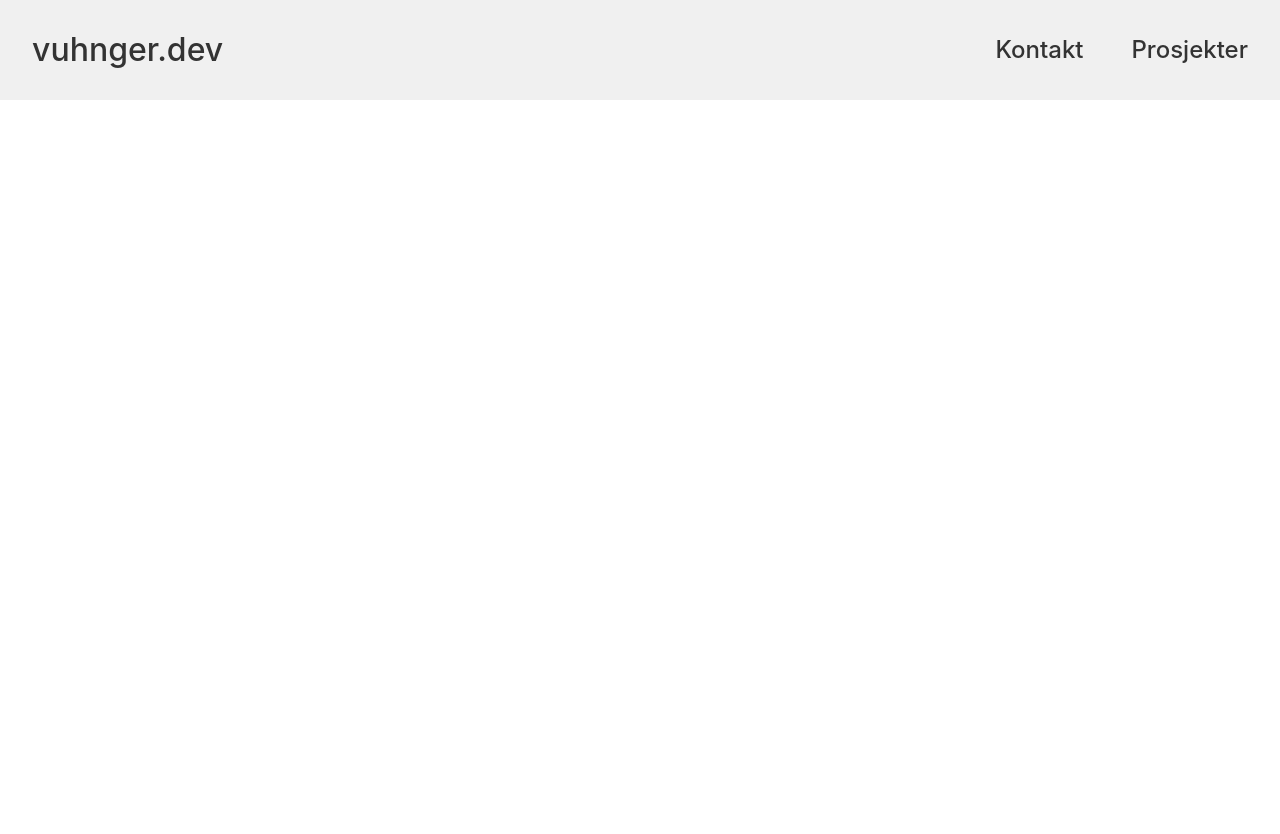
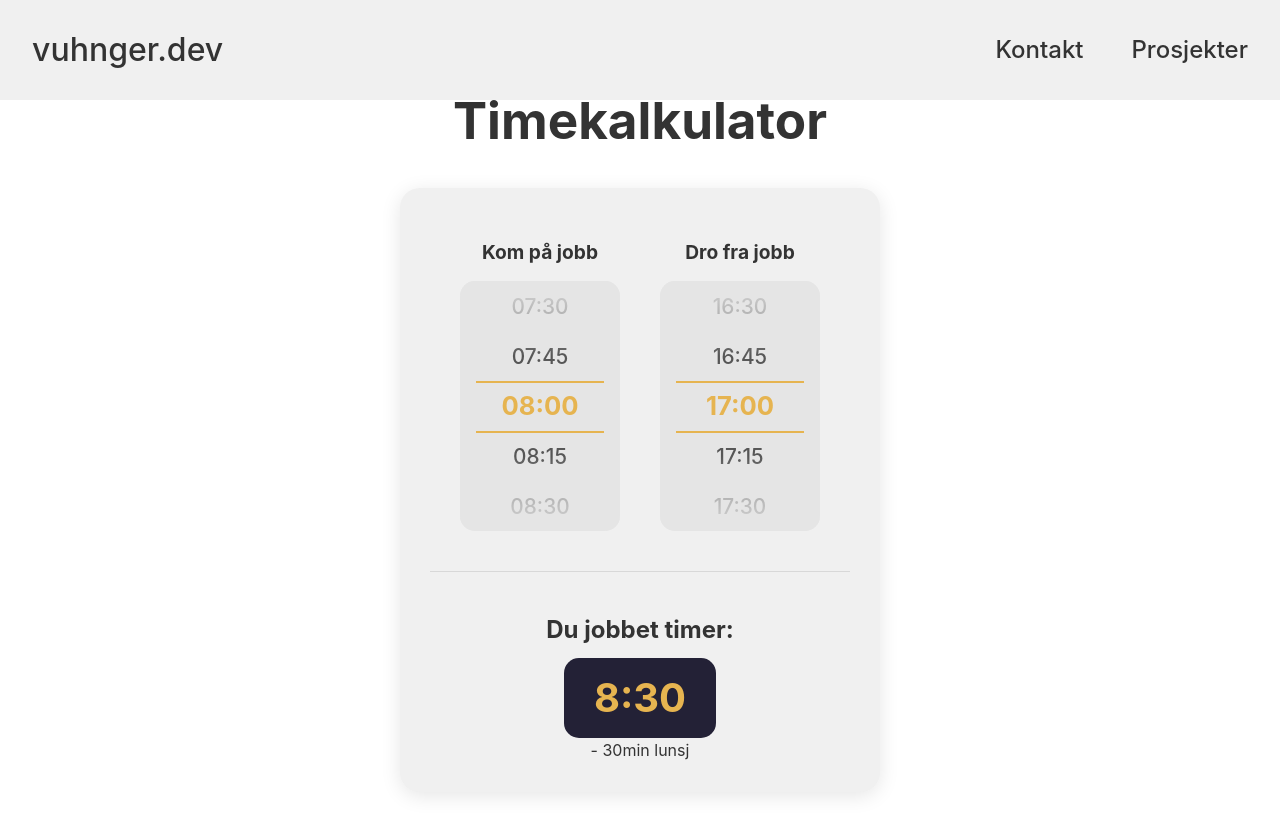
Before and after one commit to vuhnger/vuhnger.github.io, a React (Vite) app: page /timetracker in a window 1280 px wide. Shown: the top 834 px of the page. Before the commit the page ends 800 px from the top, so only its background shows below. Built offline with nearby package versions, Linux system fonts and the light colour scheme.

Commit message:
vibekodet en timetracker under /timetracker

```diff
--- a/src/App.tsx
+++ b/src/App.tsx
@@ -7,6 +7,7 @@ import Projects from './components/Projects/Projects';
 import NavBar from './components/NavBar/NavBar';
 import Dashboard from './components/Dashboard/Dashboard';
 import { Analytics } from "@vercel/analytics/react"
+import TimeTracker from './components/TimeTracker/TimeTracker';
 
 export default function App() {
   return (
@@ -17,6 +18,7 @@ export default function App() {
         <Route path="/about" element={<About />} />
         <Route path="/projects" element={<Projects />} />
         <Route path="/dashboard" element={<Dashboard />} />
+        <Route path="/timetracker" element={<TimeTracker />} />
         <Route path="/" element={<Navigate to="/home" />} />
       </Routes>
       <Analytics/>
--- /dev/null
+++ b/src/components/TimeTracker/TimeTracker.css
@@ -0,0 +1,153 @@
+.hour-calculator {
+  display: flex;
+  flex-direction: column;
+  align-items: center;
+  padding: 40px 20px;
+  max-width: 800px;
+  margin: 0 auto;
+  margin-top: 50px;
+  color: var(--primary-color, #232136);
+}
+
+.hour-calculator h1 {
+  margin-bottom: 40px;
+}
+
+.calculator-container {
+  display: flex;
+  flex-direction: column;
+  align-items: center;
+  background-color: var(--secondary-color, #faf4ed);
+  padding: 30px;
+  border-radius: 20px;
+  box-shadow: 0 4px 20px rgba(0, 0, 0, 0.1);
+  width: 100%;
+}
+
+.time-wheels {
+  display: flex;
+  justify-content: center;
+  gap: 40px;
+  margin-bottom: 40px;
+  width: 100%;
+}
+
+.time-wheel-container {
+  display: flex;
+  flex-direction: column;
+  align-items: center;
+  width: 160px;
+}
+
+.time-wheel-container h3 {
+  margin-bottom: 15px;
+  font-size: 1.2rem;
+}
+
+.time-wheel {
+  position: relative;
+  height: 250px;
+  width: 100%;
+  display: flex;
+  flex-direction: column;
+  align-items: center;
+  justify-content: center;
+  overflow: hidden;
+  background-color: #e5e5e5;
+  border-radius: 15px;
+  cursor: ns-resize;
+  -webkit-user-select: none;
+  user-select: none;
+}
+
+.wheel-overlay {
+  position: absolute;
+  top: 0;
+  left: 0;
+  right: 0;
+  bottom: 0;
+  pointer-events: none;
+  background: linear-gradient(
+    to bottom,
+    rgba(229, 229, 229, 0.9) 0%,
+    rgba(229, 229, 229, 0.5) 15%,
+    rgba(229, 229, 229, 0) 30%,
+    rgba(229, 229, 229, 0) 70%,
+    rgba(229, 229, 229, 0.5) 85%,
+    rgba(229, 229, 229, 0.9) 100%
+  );
+  z-index: 2;
+}
+
+.time-option {
+  position: absolute;
+  width: 100%;
+  height: 50px;
+  display: flex;
+  align-items: center;
+  justify-content: center;
+  font-size: 1.3rem;
+  font-weight: 500;
+  transition: transform 0.2s ease, opacity 0.2s ease;
+  z-index: 1;
+}
+
+.time-option.active {
+  color: #e6b450; /* Yellow accent color */
+  font-size: 1.6rem;
+  font-weight: 700;
+}
+
+/* Horizontal divider for the active selection */
+.time-wheel::before,
+.time-wheel::after {
+  content: '';
+  position: absolute;
+  left: 10%;
+  right: 10%;
+  height: 2px;
+  background-color: #e6b450; /* Yellow accent color */
+  z-index: 3;
+}
+
+.time-wheel::before {
+  top: calc(50% - 25px);
+}
+
+.time-wheel::after {
+  top: calc(50% + 25px);
+}
+
+.result-container {
+  display: flex;
+  flex-direction: column;
+  align-items: center;
+  padding-top: 20px;
+  border-top: 1px solid rgba(0, 0, 0, 0.1);
+  width: 100%;
+}
+
+.result-container h2 {
+  margin-bottom: 10px;
+}
+
+.total-hours {
+  font-size: 2.5rem;
+  font-weight: 700;
+  color: #e6b450; /* Yellow accent color */
+  padding: 10px 30px;
+  background-color: #232136; /* Your primary color */
+  border-radius: 15px;
+}
+
+/* Make it responsive */
+@media (max-width: 600px) {
+  .time-wheels {
+    flex-direction: column;
+    gap: 30px;
+  }
+
+  .time-wheel-container {
+    width: 200px;
+  }
+}
--- /dev/null
+++ b/src/components/TimeTracker/TimeTracker.tsx
@@ -0,0 +1,170 @@
+import { useRef, useState, useEffect } from 'react';
+import './TimeTracker.css';
+
+const TIME_INTERVALS = Array.from({ length: 96 }, (_, i) => {
+  const hours = Math.floor(i / 4);
+  const minutes = (i % 4) * 15;
+  return {
+    value: i,
+    label: `${hours.toString().padStart(2, '0')}:${minutes.toString().padStart(2, '0')}`
+  };
+});
+
+// Lunch break in minutes
+const LUNCH_BREAK = 30;
+
+export default function TimeTracker() {
+  const [startTime, setStartTime] = useState(32); // 8:00 AM default
+  const [endTime, setEndTime] = useState(68); // 5:00 PM default
+  const [isDragging, setIsDragging] = useState<{ wheel: 'start' | 'end', initialY: number, initialValue: number } | null>(null);
+
+  const startWheelRef = useRef<HTMLDivElement>(null);
+  const endWheelRef = useRef<HTMLDivElement>(null);
+
+  // Calculate total hours worked with lunch break subtracted
+  const calculateHours = () => {
+    const startMinutes = Math.floor(startTime / 4) * 60 + (startTime % 4) * 15;
+    const endMinutes = Math.floor(endTime / 4) * 60 + (endTime % 4) * 15;
+
+    let diffMinutes = endMinutes - startMinutes;
+    if (diffMinutes < 0) diffMinutes += 24 * 60; // Handle overnight shifts
+
+    // Subtract lunch break
+    diffMinutes = Math.max(0, diffMinutes - LUNCH_BREAK);
+
+    const hours = Math.floor(diffMinutes / 60);
+    const minutes = diffMinutes % 60;
+
+    return { hours, minutes };
+  };
+
+  const { hours, minutes } = calculateHours();
+  const totalHours = `${hours}:${minutes.toString().padStart(2, '0')}`;
+
+  // Handle wheel rotation
+  const handleWheelScroll = (wheel: 'start' | 'end', direction: 'up' | 'down') => {
+    const increment = direction === 'up' ? 1 : -1;
+    if (wheel === 'start') {
+      const newValue = (startTime + increment + TIME_INTERVALS.length) % TIME_INTERVALS.length;
+      setStartTime(newValue);
+    } else {
+      const newValue = (endTime + increment + TIME_INTERVALS.length) % TIME_INTERVALS.length;
+      setEndTime(newValue);
+    }
+  };
+
+  // Handle mouse/touch events for dragging
+  useEffect(() => {
+    const handleMouseMove = (e: MouseEvent) => {
+      if (!isDragging) return;
+
+      const deltaY = e.clientY - isDragging.initialY;
+      const sensitivity = 10; // Pixels per step
+      const steps = Math.round(deltaY / sensitivity);
+
+      if (steps !== 0) {
+        const newValue = (isDragging.initialValue - steps + TIME_INTERVALS.length) % TIME_INTERVALS.length;
+
+        if (isDragging.wheel === 'start') {
+          setStartTime(newValue);
+        } else {
+          setEndTime(newValue);
+        }
+
+        setIsDragging({
+          ...isDragging,
+          initialY: e.clientY,
+          initialValue: newValue
+        });
+      }
+    };
+
+    const handleMouseUp = () => {
+      setIsDragging(null);
+    };
+
+    if (isDragging) {
+      document.addEventListener('mousemove', handleMouseMove);
+      document.addEventListener('mouseup', handleMouseUp);
+      document.addEventListener('touchmove', handleMouseMove as unknown as EventListener);
+      document.addEventListener('touchend', handleMouseUp);
+    }
+
+    return () => {
+      document.removeEventListener('mousemove', handleMouseMove);
+      document.removeEventListener('mouseup', handleMouseUp);
+      document.removeEventListener('touchmove', handleMouseMove as unknown as EventListener);
+      document.removeEventListener('touchend', handleMouseUp);
+    };
+  }, [isDragging]);
+
+  // Render time options for the wheel
+  const renderWheelOptions = (currentTime: number) => {
+    const items = [];
+
+    for (let i = -2; i <= 2; i++) {
+      const index = (currentTime + i + TIME_INTERVALS.length) % TIME_INTERVALS.length;
+      const time = TIME_INTERVALS[index];
+      const isActive = i === 0;
+
+      items.push(
+        <div
+          key={time.value}
+          className={`time-option ${isActive ? 'active' : ''}`}
+          style={{
+            transform: `translateY(${i * 50}px)`,
+            opacity: 1 - Math.abs(i) * 0.2
+          }}
+        >
+          {time.label}
+        </div>
+      );
+    }
+
+    return items;
+  };
+
+  return (
+    <div className="hour-calculator">
+      <h1>Timekalkulator</h1>
+
+      <div className="calculator-container">
+        <div className="time-wheels">
+          <div className="time-wheel-container">
+            <h3>Kom på jobb</h3>
+            <div
+              className="time-wheel"
+              ref={startWheelRef}
+              onWheel={(e) => handleWheelScroll('start', e.deltaY > 0 ? 'down' : 'up')}
+              onMouseDown={(e) => setIsDragging({ wheel: 'start', initialY: e.clientY, initialValue: startTime })}
+              onTouchStart={(e) => setIsDragging({ wheel: 'start', initialY: e.touches[0].clientY, initialValue: startTime })}
+            >
+              <div className="wheel-overlay"></div>
+              {renderWheelOptions(startTime)}
+            </div>
+          </div>
+
+          <div className="time-wheel-container">
+            <h3>Dro fra jobb</h3>
+            <div
+              className="time-wheel"
+              ref={endWheelRef}
+              onWheel={(e) => handleWheelScroll('end', e.deltaY > 0 ? 'down' : 'up')}
+              onMouseDown={(e) => setIsDragging({ wheel: 'end', initialY: e.clientY, initialValue: endTime })}
+              onTouchStart={(e) => setIsDragging({ wheel: 'end', initialY: e.touches[0].clientY, initialValue: endTime })}
+            >
+              <div className="wheel-overlay"></div>
+              {renderWheelOptions(endTime)}
+            </div>
+          </div>
+        </div>
+
+        <div className="result-container">
+          <h2>Du jobbet timer:</h2>
+          <div className="total-hours">{totalHours}</div>
+          <div className="lunch-note">- 30min lunsj</div>
+        </div>
+      </div>
+    </div>
+  );
+}
```
